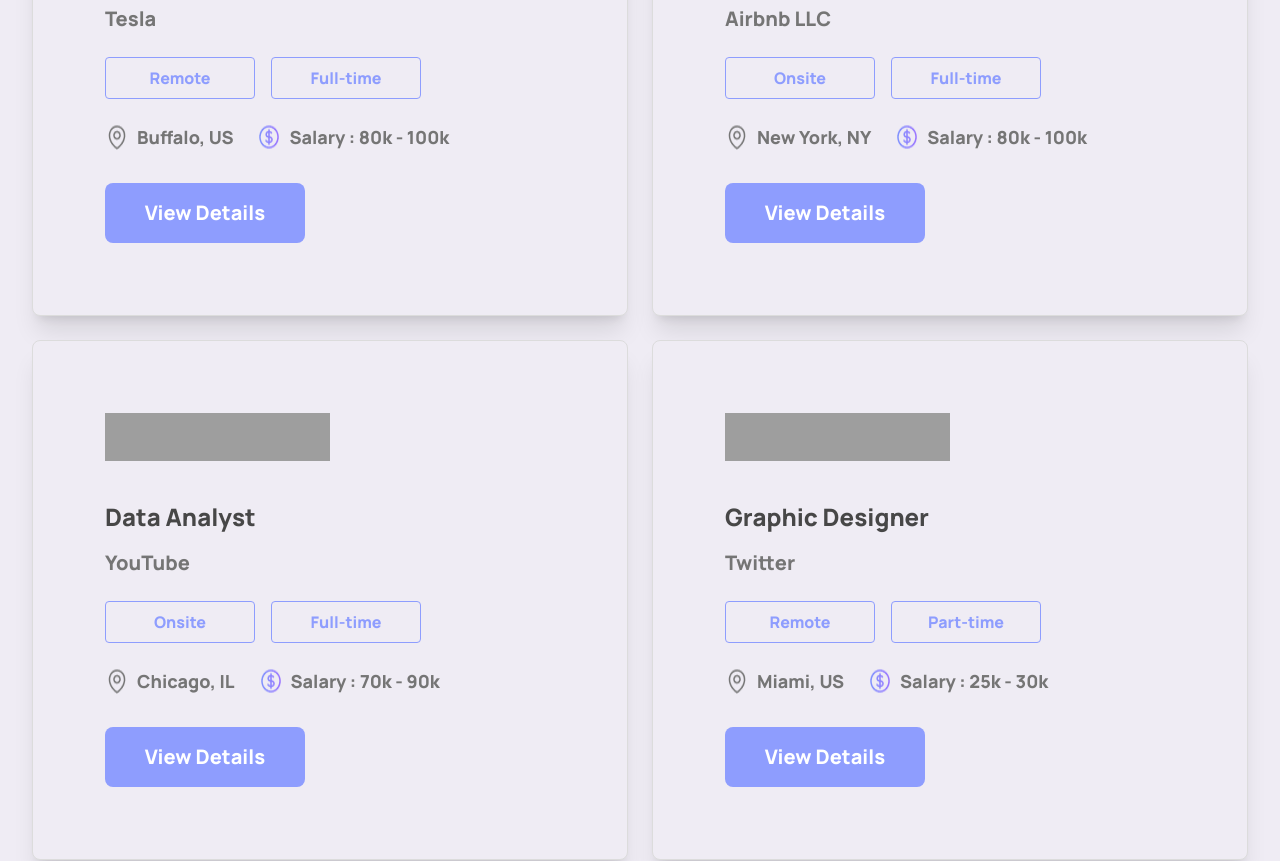
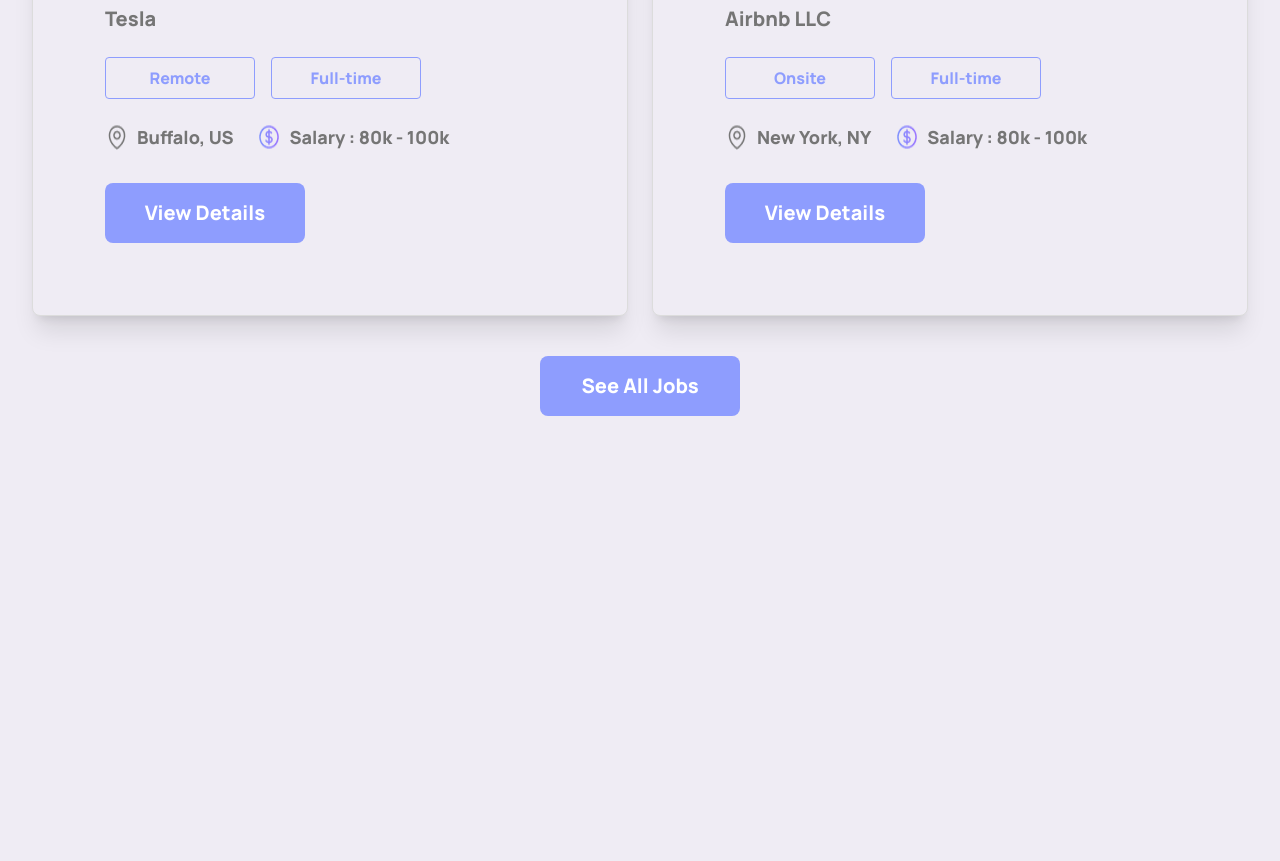
Before and after one commit to dev-maruful/job-hunter, a React (Vite) app: page / in a window 1280 px wide. Shown: the part 2100-2961 px from the top of the page. After the commit the page ends 2588 px from the top, so only its background shows below. Built offline with nearby package versions, Linux system fonts and the light colour scheme; grey boxes are pictures that could not be loaded.

Commit message:
see all job button's event handler added

```diff
--- a/src/components/AppliedJobs.jsx
+++ b/src/components/AppliedJobs.jsx
@@ -14,7 +14,6 @@
     const foundJobs = allJobs ? allJobs.find((job) => job.id === id) : "";
     jobs.push(foundJobs);
   }
-  console.log(jobs);
 
   return (
     <div>
--- a/src/components/Home.jsx
+++ b/src/components/Home.jsx
@@ -6,6 +6,11 @@
 
 const Home = () => {
   const [categoryData, setCategoryData] = useState([]);
+  const [showAll, setShowAll] = useState(false);
+
+  const handleShowAll = () => {
+    setShowAll(true);
+  };
 
   useEffect(() => {
     fetch("categoryList.json")
@@ -46,15 +51,22 @@
 
       <div className="grid grid-cols-2 gap-6 mb-10">
         {featuredJobs
-          ? featuredJobs.map((singleJob) => (
-              <FeaturedJob key={singleJob.id} singleJob={singleJob} />
-            ))
+          ? featuredJobs
+              .slice(0, showAll ? 6 : 4)
+              .map((singleJob) => (
+                <FeaturedJob key={singleJob.id} singleJob={singleJob} />
+              ))
           : ""}
       </div>
 
-      <button className="bg-blueGradient w-[200px] text-white border-none py-4 rounded-lg text-xl font-extrabold mb-32">
-        See All Jobs
-      </button>
+      {!showAll && (
+        <button
+          onClick={handleShowAll}
+          className="bg-blueGradient w-[200px] text-white border-none py-4 rounded-lg text-xl font-extrabold mb-10"
+        >
+          See All Jobs
+        </button>
+      )}
     </>
   );
 };
--- a/src/components/JobDetails.jsx
+++ b/src/components/JobDetails.jsx
@@ -13,11 +13,9 @@
 const JobDetails = () => {
   const jobDetails = useLoaderData();
   const { id } = useParams();
-  console.log(id);
 
   const handleAddToDb = (id) => {
     addJobsToDb(id);
-    console.log(id);
   };
 
   const [jobData, setJobData] = useState({});
@@ -36,7 +34,6 @@
     location,
     contact_information,
   } = jobData;
-  console.log(jobData);
 
   return (
     <div>
```
